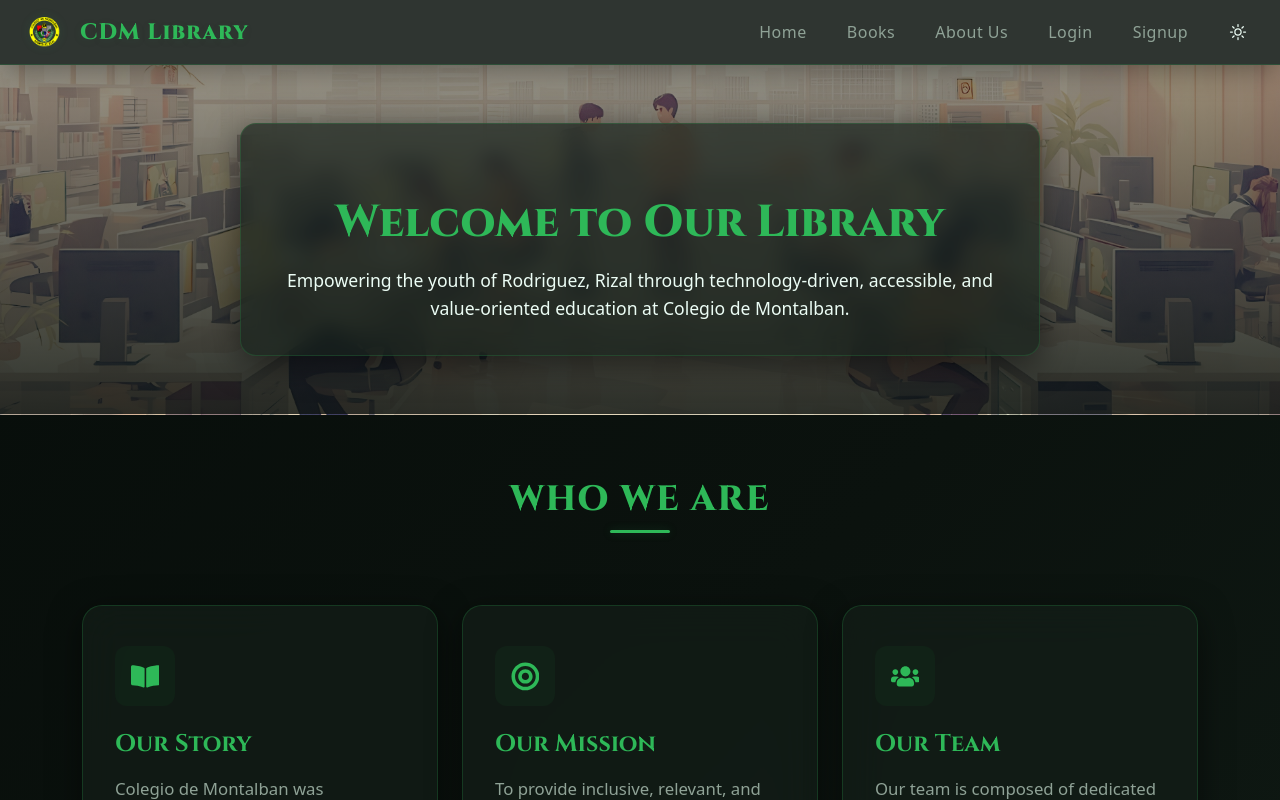
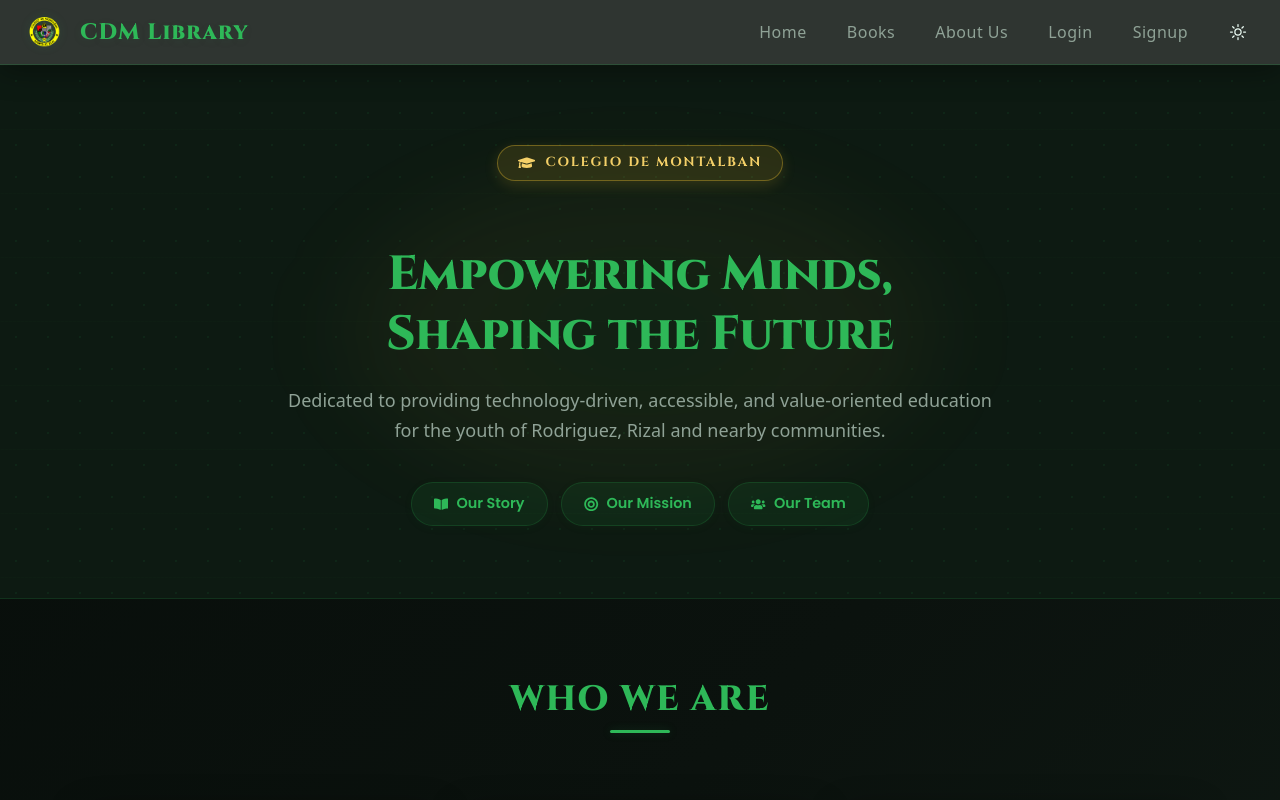
Before and after one commit to dev-uncle/library, a React (Vite) app in the folder frontend/: page /about in a window 1280 px wide. Shown: the top 800 px of the page. Built offline with nearby package versions, Linux system fonts and the light colour scheme; no server answers.

Commit message:
feat: enhance About Us section with smooth scrolling and updated styles for pure CSS hero

```diff
--- a/frontend/src/CLIENT/about/AboutUsBanner.jsx
+++ b/frontend/src/CLIENT/about/AboutUsBanner.jsx
@@ -1,15 +1,47 @@
 import React from 'react'
+import { FaGraduationCap, FaBookOpen, FaBullseye, FaUsers } from 'react-icons/fa'
 
 const AboutUsBanner = () => {
+  const scrollToSection = (id) => {
+    const el = document.getElementById(id)
+    if (el) {
+      el.scrollIntoView({ behavior: 'smooth' })
+    }
+  }
+
   return (
-    <div className='about-hero-banner'>
-      <div className='about-hero-overlay'></div>
-      <div className='about-hero-content'>
-        <h1 className='about-hero-title'>Welcome to Our Library</h1>
-        <p className='about-hero-subtitle'>
-          Empowering the youth of Rodriguez, Rizal through technology-driven,
-          accessible, and value-oriented education at Colegio de Montalban.
+    <div className='about-hero-mesh'>
+      {/* Pure CSS background grid & ambient glow */}
+      <div className='about-mesh-grid'></div>
+      <div className='about-mesh-glow'></div>
+
+      <div className='about-hero-container'>
+        <div className='about-badge-pill'>
+          <FaGraduationCap className='about-badge-icon' />
+          <span>Colegio de Montalban</span>
+        </div>
+
+        <h1 className='about-hero-main-title'>
+          Empowering Minds, <br />
+          <span className='about-title-highlight'>Shaping the Future</span>
+        </h1>
+
+        <p className='about-hero-description'>
+          Dedicated to providing technology-driven, accessible, and value-oriented
+          education for the youth of Rodriguez, Rizal and nearby communities.
         </p>
+
+        <div className='about-hero-chips'>
+          <button className='about-chip-btn' onClick={() => scrollToSection('section-story')}>
+            <FaBookOpen /> Our Story
+          </button>
+          <button className='about-chip-btn' onClick={() => scrollToSection('section-mission')}>
+            <FaBullseye /> Our Mission
+          </button>
+          <button className='about-chip-btn' onClick={() => scrollToSection('section-team')}>
+            <FaUsers /> Our Team
+          </button>
+        </div>
       </div>
     </div>
   )
--- a/frontend/src/CLIENT/about/AboutUsPage.jsx
+++ b/frontend/src/CLIENT/about/AboutUsPage.jsx
@@ -14,22 +14,31 @@
     return <FaBookOpen />
   }
 
+  // Helper to get element id for smooth scrolling
+  const getSectionId = (title) => {
+    if (title.toLowerCase().includes('story')) return 'section-story'
+    if (title.toLowerCase().includes('mission')) return 'section-mission'
+    if (title.toLowerCase().includes('team')) return 'section-team'
+    return `section-${title.toLowerCase().replace(/\s+/g, '-')}`
+  }
+
   return (
     <div className='about-page-wrapper'>
-      {/* Full-width Hero Banner */}
+      {/* Full-width Pure CSS Hero Banner */}
       <AboutUsBanner />
 
-      <Container>
+      <Container className='py-4'>
         <h2 className='about-section-heading'>
           Who We Are
         </h2>
 
-        <Row className='mt-5 g-4 justify-content-center'>
+        <Row className='mt-4 g-4 justify-content-center'>
           {about_data.map((item) => {
             const { id, title, description } = item
+            const sectionId = getSectionId(title)
             return (
               <Col lg={4} md={6} sm={12} key={id}>
-                <div className='about-glass-card'>
+                <div className='about-glass-card' id={sectionId}>
                   <div className='about-card-icon-wrapper'>
                     {getIconForTitle(title)}
                   </div>
--- a/frontend/src/CLIENT/about/aboutus.css
+++ b/frontend/src/CLIENT/about/aboutus.css
@@ -1,5 +1,5 @@
 /* ============================================
-   ABOUT US PAGE - PREMIUM LIGHT UI
+   ABOUT US PAGE - PREMIUM LIGHT UI & PURE CSS HERO
    ============================================ */
 
 .about-page-wrapper {
@@ -9,7 +9,7 @@
   padding-bottom: 5rem;
 }
 
-/* Override the highly specific global main.css .col-lg-4 card styling */
+/* Override Bootstrap grid card margins */
 .about-page-wrapper .col-lg-4 {
   background: transparent !important;
   border: none !important;
@@ -19,68 +19,151 @@
 }
 
 /* ============================================
-   HERO BANNER
+   PURE CSS GRID & RADIAL MESH HERO (No Image)
    ============================================ */
-.about-hero-banner {
+.about-hero-mesh {
   position: relative;
-  height: 40vh;
-  min-height: 350px;
-  background-image: url('/aboutUsBanner.jpg');
-  background-size: cover;
-  background-position: center;
+  width: 100%;
+  padding: 5rem 1.5rem 4.5rem 1.5rem;
+  background: #ffffff;
+  border-bottom: 1px solid rgba(30, 122, 58, 0.12);
+  margin-bottom: 3.5rem;
   display: flex;
   align-items: center;
   justify-content: center;
-  border-bottom: 1px solid rgba(30, 122, 58, 0.1);
-  margin-bottom: 4rem;
+  overflow: hidden;
 }
 
-/* Light gradient overlay to make text readable */
-.about-hero-overlay {
+/* Geometric Grid Background Pattern */
+.about-mesh-grid {
   position: absolute;
-  top: 0;
-  left: 0;
-  width: 100%;
-  height: 100%;
-  background: linear-gradient(
-    to bottom,
-    rgba(250, 253, 251, 0.4) 0%,
-    rgba(250, 253, 251, 0.8) 100%
-  );
+  inset: 0;
+  background-image:
+    radial-gradient(rgba(30, 122, 58, 0.12) 1.5px, transparent 1.5px),
+    linear-gradient(rgba(30, 122, 58, 0.03) 1px, transparent 1px);
+  background-size: 32px 32px, 64px 64px;
+  background-position: 0 0, 0 0;
+  pointer-events: none;
   z-index: 1;
 }
 
-.about-hero-content {
-  position: relative;
-  z-index: 2;
-  text-align: center;
-  padding: 2rem;
-  background: var(--bg-card);
-  backdrop-filter: blur(10px);
-  -webkit-backdrop-filter: blur(10px);
-  border: 1px solid var(--border-card);
-  border-radius: 16px;
-  max-width: 800px;
-  box-shadow: var(--shadow-card);
+/* Ambient Radial Glow Blob */
+.about-mesh-glow {
+  position: absolute;
+  width: 650px;
+  height: 350px;
+  top: 50%;
+  left: 50%;
+  transform: translate(-50%, -50%);
+  background: radial-gradient(
+    ellipse at center,
+    rgba(30, 122, 58, 0.08) 0%,
+    rgba(242, 194, 48, 0.05) 50%,
+    transparent 75%
+  );
+  filter: blur(40px);
+  pointer-events: none;
+  z-index: 1;
 }
 
-.about-hero-title {
-  font-family: var(--font-headings);
-  font-size: 2.8rem;
-  font-weight: 800;
-  color: var(--accent) !important;
-  margin-bottom: 1rem;
+.about-hero-container {
+  position: relative;
+  z-index: 5;
+  max-width: 860px;
+  text-align: center;
+  display: flex;
+  flex-direction: column;
+  align-items: center;
 }
 
-.about-hero-subtitle {
+/* Gold Badge Pill */
+.about-badge-pill {
+  display: inline-flex;
+  align-items: center;
+  gap: 10px;
+  background: rgba(242, 194, 48, 0.12);
+  border: 1px solid rgba(242, 194, 48, 0.35);
+  color: var(--secondary) !important; /* CdM Gold */
+  padding: 7px 20px;
+  border-radius: 50px;
+  font-family: var(--font-headings);
+  font-size: 0.825rem;
+  font-weight: 700;
+  letter-spacing: 1.8px;
+  text-transform: uppercase;
+  margin-bottom: 1.5rem;
+  box-shadow: 0 4px 14px rgba(242, 194, 48, 0.15);
+}
+
+.about-badge-icon {
   font-size: 1.1rem;
-  color: var(--text-primary);
-  line-height: 1.6;
-  margin: 0;
+}
+
+/* Main Hero Titles */
+.about-hero-main-title {
+  font-family: var(--font-headings);
+  font-size: 3rem;
+  font-weight: 800;
+  color: var(--accent) !important; /* CdM Green */
+  line-height: 1.25;
+  margin-bottom: 1.25rem;
+  letter-spacing: -0.5px;
+}
+
+.about-title-highlight {
+  color: var(--accent) !important;
+  position: relative;
+  display: inline-block;
+}
+
+.about-hero-description {
+  font-size: 1.125rem;
+  line-height: 1.7;
+  color: var(--text-muted);
+  max-width: 720px;
+  margin-bottom: 2.25rem;
+}
+
+/* Hero Quick Navigation Jump Chips */
+.about-hero-chips {
+  display: flex;
+  flex-wrap: wrap;
+  align-items: center;
+  justify-content: center;
+  gap: 0.85rem;
+}
+
+.about-chip-btn {
+  display: inline-flex;
+  align-items: center;
+  gap: 8px;
+  background: #FAFDFB !important;
+  border: 1px solid rgba(30, 122, 58, 0.2) !important;
+  color: var(--accent) !important;
+  padding: 10px 22px;
+  border-radius: 50px !important;
+  font-size: 0.9rem;
+  font-weight: 600;
+  font-family: var(--font-body);
+  cursor: pointer;
+  transition: all 0.3s cubic-bezier(0.165, 0.84, 0.44, 1);
+  box-shadow: 0 2px 10px rgba(30, 122, 58, 0.05);
+}
+
+.about-chip-btn:hover {
+  background: var(--accent) !important;
+  color: #ffffff !important;
+  border-color: var(--accent) !important;
+  transform: translateY(-2px);
+  box-shadow: 0 6px 20px rgba(30, 122, 58, 0.25);
+}
+
+.about-chip-btn:hover svg {
+  color: #ffffff !important;
 }
 
 /* ============================================
-   MAIN CONTENT
+   MAIN CONTENT & CARDS
    ============================================ */
 .about-section-heading {
   font-family: var(--font-headings);
@@ -120,25 +203,26 @@
   box-shadow: var(--shadow-card);
   display: flex;
   flex-direction: column;
+  scroll-margin-top: 100px;
 }
 
 .about-glass-card:hover {
   transform: translateY(-8px);
   border-color: var(--accent) !important;
-  box-shadow: 0 16px 40px rgba(30, 122, 58, 0.1);
+  box-shadow: 0 16px 40px rgba(30, 122, 58, 0.12);
   background: var(--bg-card-solid);
 }
 
 .about-card-icon-wrapper {
   width: 60px;
   height: 60px;
-  border-radius: 12px;
+  border-radius: 14px;
   background: rgba(30, 122, 58, 0.08);
   display: flex;
   align-items: center;
   justify-content: center;
   color: var(--accent);
-  font-size: 1.8rem;
+  font-size: 1.75rem;
   margin-bottom: 1.5rem;
   transition: all 0.3s ease;
 }
@@ -159,30 +243,50 @@
 }
 
 .about-card-text {
-  font-size: 1.05rem;
+  font-size: 1rem;
   color: var(--text-muted);
   line-height: 1.7;
   margin: 0;
 }
 
-/* Responsive */
-@media (max-width: 768px) {
-  .about-hero-title {
-    font-size: 2rem;
+/* Responsive Overrides */
+@media (max-width: 991px) {
+  .about-hero-mesh {
+    padding: 3.5rem 1.25rem 3rem 1.25rem;
   }
-  .about-hero-subtitle {
+  .about-hero-main-title {
+    font-size: 2.2rem;
+  }
+  .about-hero-description {
     font-size: 1rem;
-  }
-  .about-glass-card {
-    padding: 2rem 1.5rem;
   }
 }
 
-/* Dark theme overrides for about us page */
-html[data-theme="dark"] .about-hero-overlay {
-  background: linear-gradient(
-    to bottom,
-    rgba(11, 18, 14, 0.4) 0%,
-    rgba(11, 18, 14, 0.85) 100%
-  );
+@media (max-width: 576px) {
+  .about-hero-main-title {
+    font-size: 1.85rem;
+  }
+  .about-badge-pill {
+    font-size: 0.75rem;
+    padding: 5px 14px;
+  }
+  .about-hero-chips {
+    flex-direction: column;
+    width: 100%;
+  }
+  .about-chip-btn {
+    width: 100%;
+    justify-content: center;
+  }
 }
+
+/* Dark Theme Overrides */
+html[data-theme="dark"] .about-hero-mesh {
+  background: #0d1a12;
+  border-bottom-color: rgba(30, 122, 58, 0.25);
+}
+
+html[data-theme="dark"] .about-chip-btn {
+  background: rgba(30, 122, 58, 0.15) !important;
+  border-color: rgba(30, 122, 58, 0.3) !important;
+}
```
